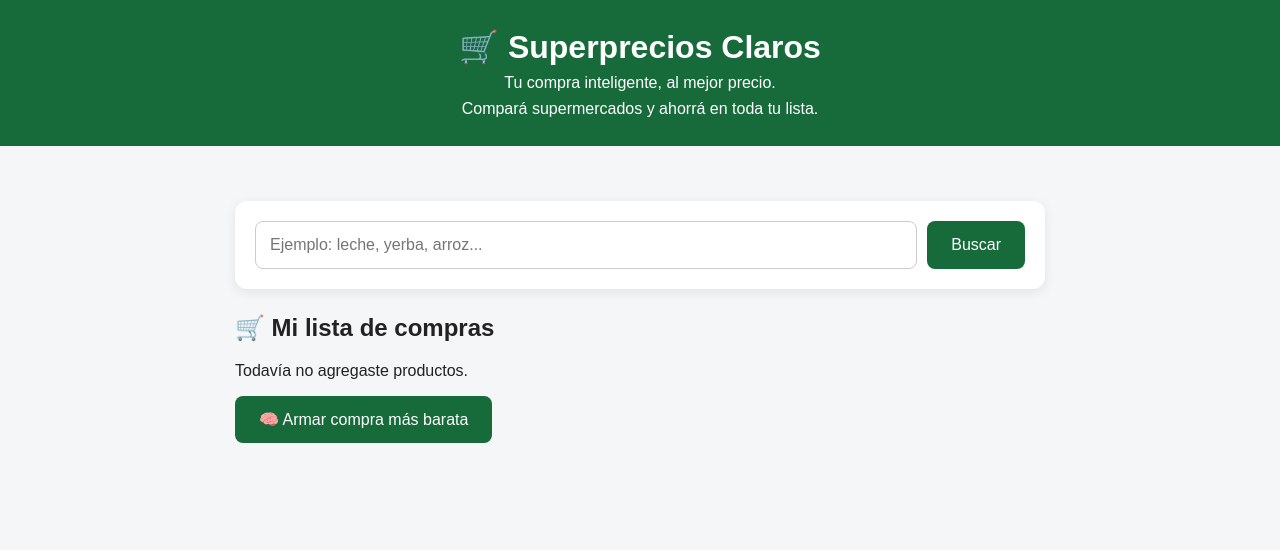
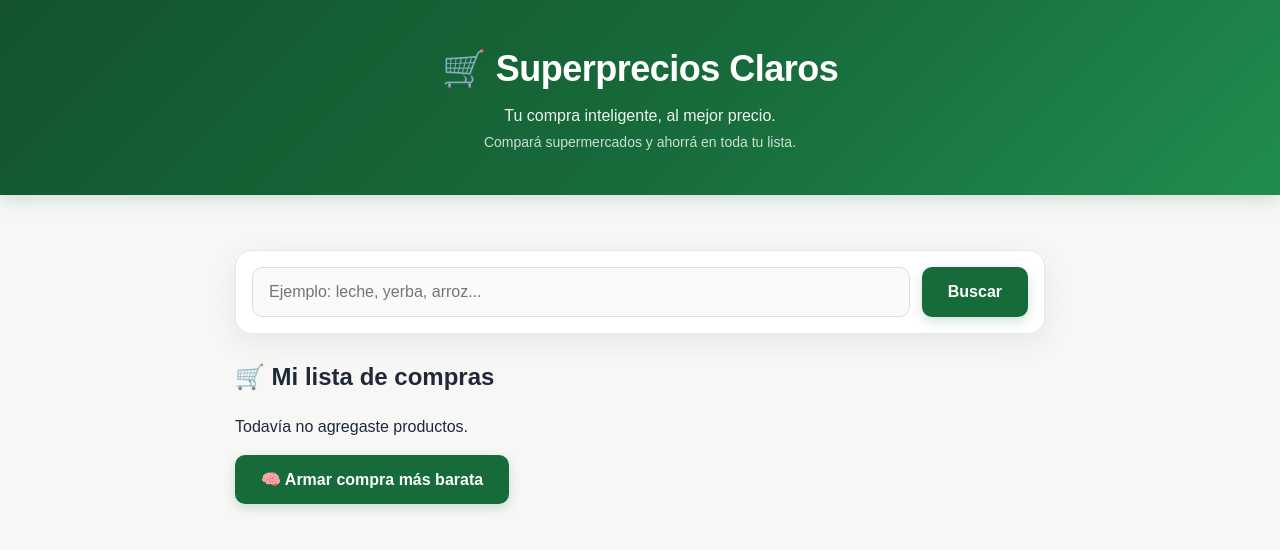
Before and after one commit to jivisuara-coder/superprecios-claros, a website: page public/index.html in a window 1280 px wide. Drawn offline with Linux system fonts and the light colour scheme.

Commit message:
Mejorar diseño visual de la app

```diff
--- a/public/index.html
+++ b/public/index.html
@@ -12,27 +12,36 @@
 
     body {
   margin: 0;
-      font-family: Arial, sans-serif;
-      background: #f4f6f8;
-      color: #222;
+  font-family: Arial, Helvetica, sans-serif;
+  background: #f7f8f6;
+  color: #1f2937;
+  line-height: 1.5;
 }
-
    header {
-      background: #176b3a;
+  background: linear-gradient(135deg, #14532d 0%, #176b3a 55%, #218c50 100%);
   color: white;
-      padding: 28px 20px;
+  padding: 42px 20px 38px;
   text-align: center;
+  box-shadow: 0 4px 18px rgba(20, 83, 45, 0.18);
 }
 
     header h1 {
-      margin: 0;
-      font-size: 32px;
+  margin: 0 0 8px;
+  font-size: 36px;
+  font-weight: 700;
+  letter-spacing: -0.5px;
 }
 
     header p {
-      margin: 8px 0 0;
+  margin: 4px 0;
+  font-size: 16px;
+  opacity: 0.92;
 }
 
+header p:last-child {
+  font-size: 14px;
+  opacity: 0.78;
+}
     main {
       max-width: 850px;
       margin: 35px auto;
@@ -41,33 +50,40 @@
 
     .buscador {
   display: flex;
-      gap: 10px;
+  gap: 12px;
   background: white;
-      padding: 20px;
-      border-radius: 12px;
-      box-shadow: 0 3px 12px rgba(0,0,0,.08);
+  padding: 16px;
+  border-radius: 16px;
+  border: 1px solid #e5e7eb;
+  box-shadow: 0 8px 30px rgba(0, 0, 0, 0.07);
 }
 
     input {
   flex: 1;
-      padding: 14px;
+  padding: 15px 16px;
   font-size: 16px;
-      border: 1px solid #ccc;
-      border-radius: 8px;
+  border: 1px solid #d8dee4;
+  border-radius: 10px;
+  background: #f9fbfa;
+  color: #1f2937;
+  outline: none;
 }
-
     button {
-      padding: 14px 24px;
+  padding: 15px 26px;
   border: none;
-      border-radius: 8px;
+  border-radius: 10px;
   background: #176b3a;
   color: white;
   font-size: 16px;
+  font-weight: 600;
   cursor: pointer;
+  box-shadow: 0 4px 12px rgba(23, 107, 58, 0.20);
+  transition: all 0.2s ease;
 }
-
    button:hover {
   background: #12552e;
+  transform: translateY(-1px);
+  box-shadow: 0 6px 16px rgba(23, 107, 58, 0.28);
 }
 
     #estado {
```
Lines whose indentation alone changed are shown as unchanged.
